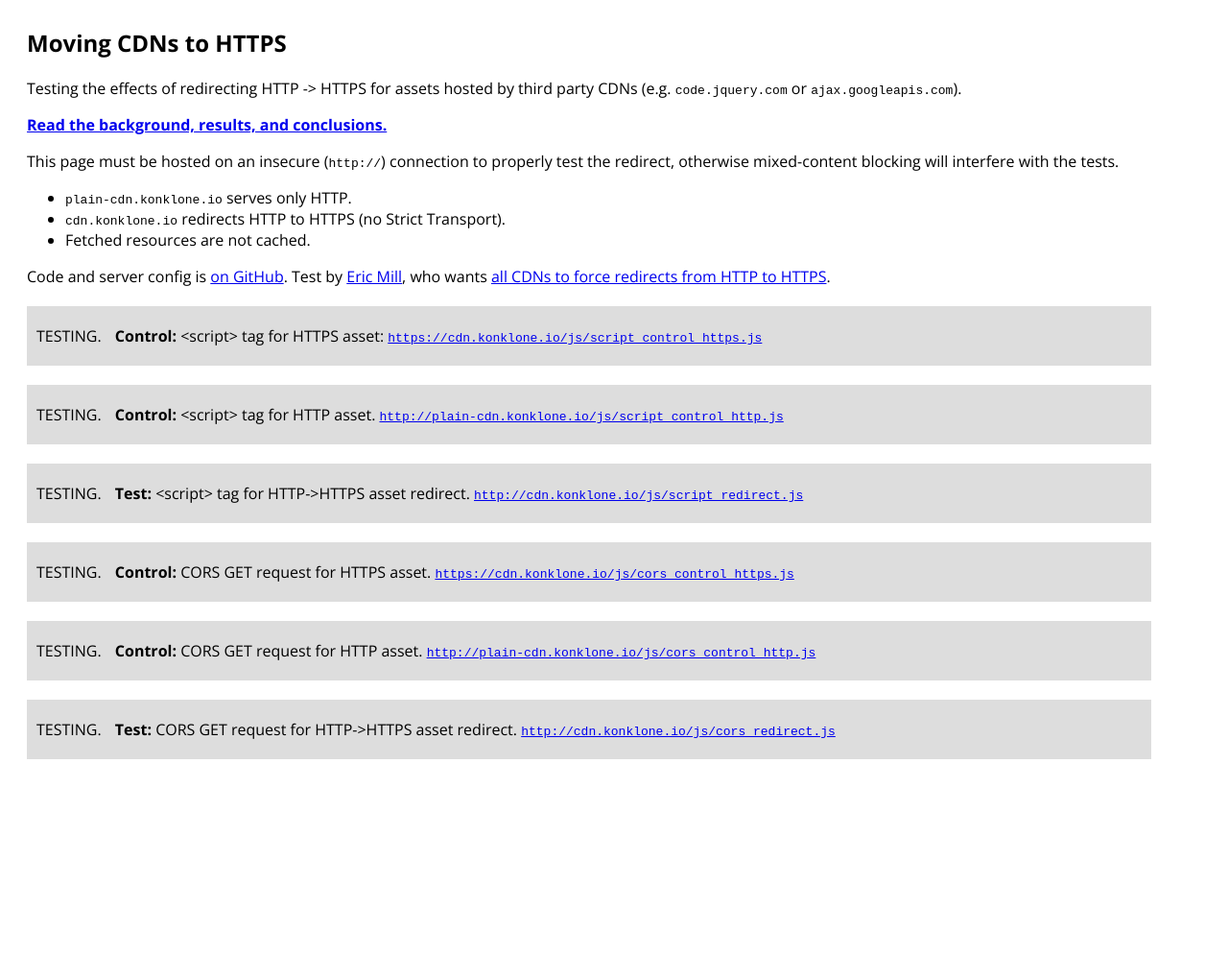
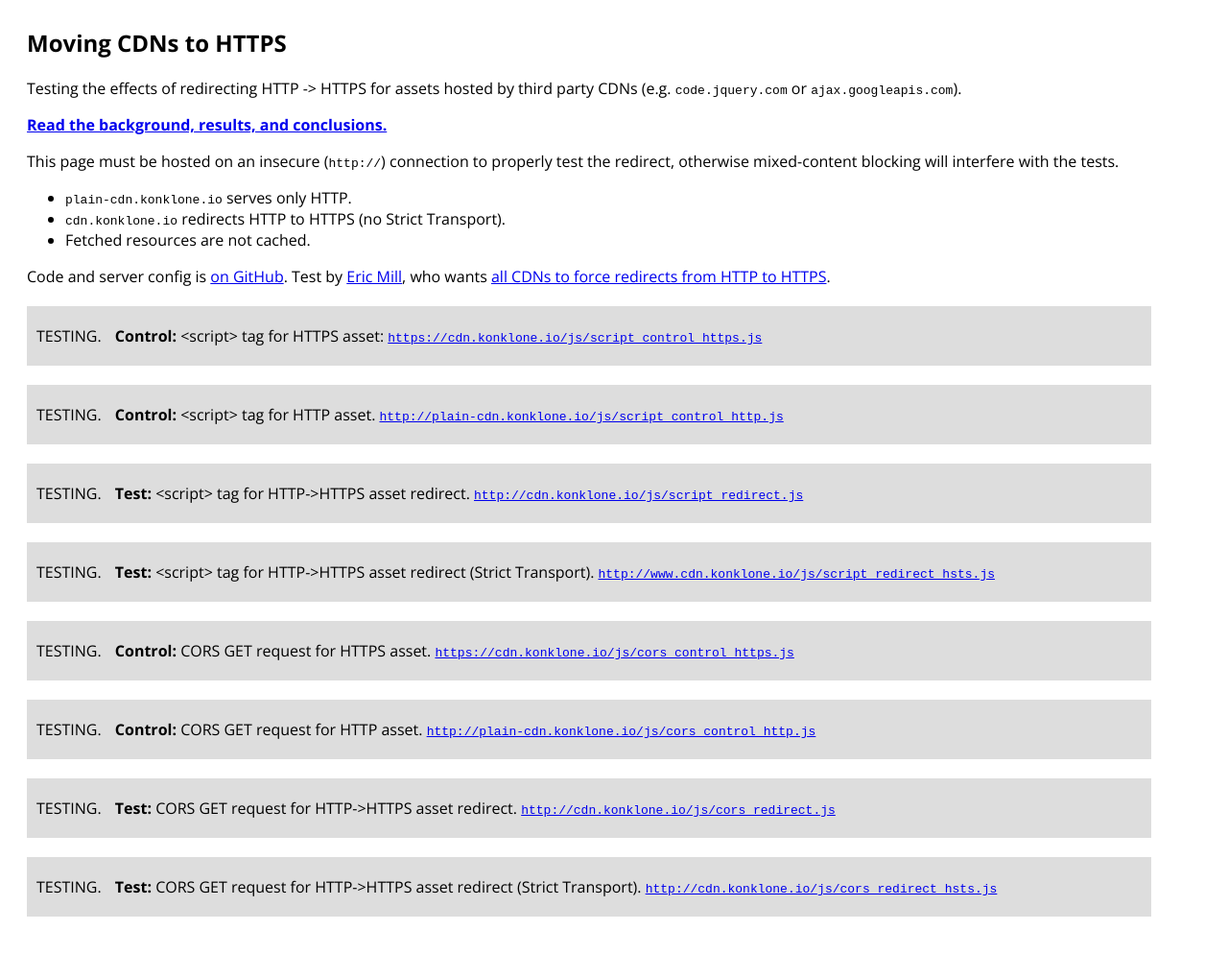
Before and after one commit to konklone/cdns-to-https, a plain HTML site: page index.html in a window 1280 px wide. Shown: the whole page at 96% size. Before the commit the page ends 839 px from the top, so only its background shows below. Drawn offline with nearby package versions, Linux system fonts and the light colour scheme; no server answers; a web font is replaced by a local one.

Commit message:
hsts test

```diff
--- a/index.html
+++ b/index.html
@@ -103,6 +103,15 @@
   </code>
 </div>
 
+<div class="test script_redirect_hsts">
+  <strong>Test:</strong> &lt;script&gt; tag for HTTP->HTTPS asset redirect (Strict Transport).
+  <code>
+    <a href="http://www.cdn.konklone.io/js/script_redirect_hsts.js">
+      http://www.cdn.konklone.io/js/script_redirect_hsts.js
+    </a>
+  </code>
+</div>
+
 <div class="test cors cors_control_https">
   <strong>Control:</strong> CORS GET request for HTTPS asset.
   <code>
@@ -130,6 +139,15 @@
   </code>
 </div>
 
+<div class="test cors cors_redirect_hsts">
+  <strong>Test:</strong> CORS GET request for HTTP->HTTPS asset redirect (Strict Transport).
+  <code>
+    <a href="http://cdn.konklone.io/js/cors_redirect_hsts.js">
+      http://cdn.konklone.io/js/cors_redirect_hsts.js
+    </a>
+  </code>
+</div>
+
 <script>
 
   var cachebuster = "?" + new Date().getTime().toString();
@@ -145,6 +163,9 @@
   // test: <script> loading of .js on HTTP->HTTPS redirect (no HSTS)
   $.getScript("http://cdn.konklone.io/js/script_redirect.js" + cachebuster);
 
+  // test: <script> loading of .js on HTTP->HTTPS redirect (HSTS)
+  $.getScript("http://cdn.konklone.io/js/script_redirect_hsts.js" + cachebuster);
+
 
   if (window._cors) {
     // control: CORS loading of HTTPS
@@ -153,8 +174,11 @@
     // control: CORS loading of HTTP
     $.get("http://plain-cdn.konklone.io/js/cors_control_http.js" + cachebuster);
 
-    // test: CORS on HTTP->HTTPS redirect
+    // test: CORS on HTTP->HTTPS redirect (no HSTS)
     $.get("http://cdn.konklone.io/js/cors_redirect.js" + cachebuster);
+
+    // test: CORS on HTTP->HTTPS redirect (HSTS)
+    $.get("http://cdn.konklone.io/js/cors_redirect_hsts.js" + cachebuster);
   }
 
   // after 10s, if the tests aren't successes, deem them failures
```
Also changed, not shown: js/cors_redirect_hsts.js (added, +13 -0 lines), js/script_redirect_hsts.js (added, +13 -0 lines).
